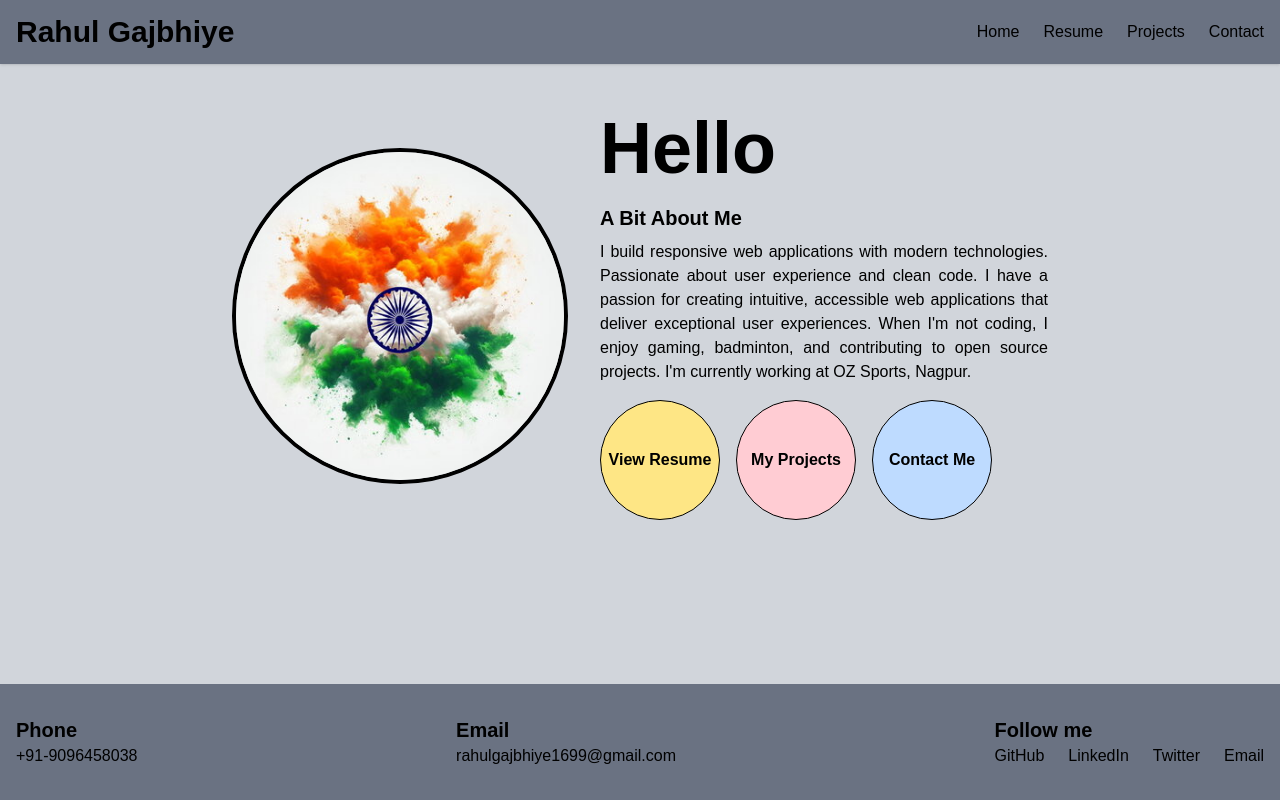
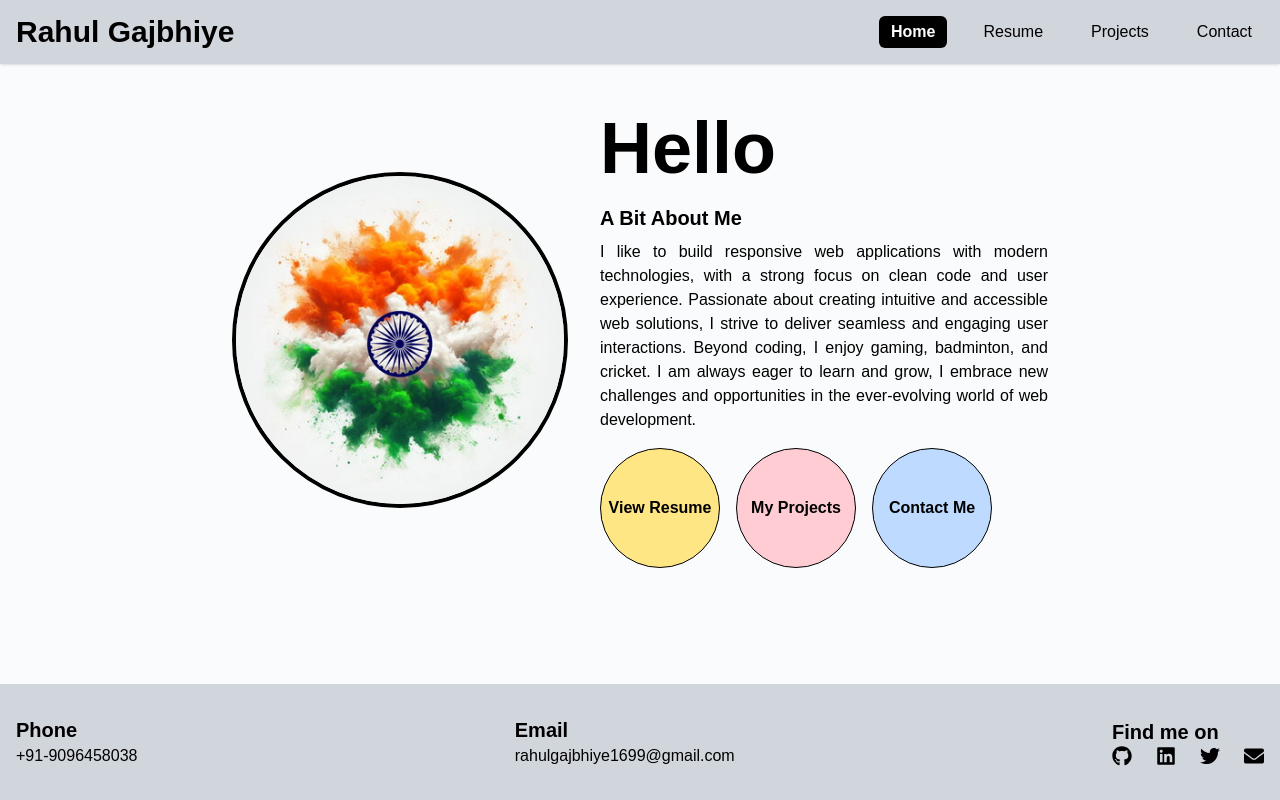
Before and after one commit to rahul-gajbhiye/next_test, a Next.js app: page / in a window 1280 px wide. Built offline with nearby package versions, Linux system fonts and the light colour scheme.

Commit message:
finalize projects section

```diff
--- a/src/app/globals.css
+++ b/src/app/globals.css
@@ -1,7 +1,7 @@
 @import "tailwindcss";
 
 :root {
-  --background: #d1d5db;
+  --background: #fafbfc;
   --foreground: #171717;
   --color-background: var(--background);
   --color-foreground: var(--foreground);
@@ -11,7 +11,7 @@
 
 @media (prefers-color-scheme: dark) {
   :root {
-    --background: #d1d5db;
+    --background: #fafbfc;
   }
 }
 
--- a/src/app/page.tsx
+++ b/src/app/page.tsx
@@ -22,28 +22,26 @@ export default function Home() {
           <h2 className="text-xl font-bold mb-2">A Bit About Me</h2>
 
           <p className='text-justify'>
-            I build responsive web applications with modern technologies.
-            Passionate about user experience and clean code. I have a passion for creating intuitive, accessible web applications that deliver
-            exceptional user experiences. When I'm not coding, I enjoy gaming, badminton, and contributing to open source
-            projects. I'm currently working at OZ Sports, Nagpur.
-          </p>
+            I like to build responsive web applications with modern technologies,
+            with a strong focus on clean code and user experience. Passionate about creating intuitive and accessible web solutions, I strive to deliver seamless and engaging user interactions.
+            Beyond coding, I enjoy gaming, badminton, and cricket. I am always eager to learn and grow, I embrace new challenges and opportunities in the ever-evolving world of web development.          </p>
           <div className="flex gap-4 mt-4">
             <Link
               href="/resume"
               className="w-30 h-30 border font-bold border-primary text-primary rounded-full flex items-center justify-center hover:bg-opacity-90 transition bg-amber-200"
-              >
+            >
               View Resume
             </Link>
             <Link
               href="/projects"
               className="w-30 h-30 border font-bold border-primary text-primary rounded-full flex items-center justify-center hover:bg-opacity-90 transition bg-rose-200"
-              >
+            >
               My Projects
             </Link>
             <Link
               href="/contact"
               className="w-30 h-30 border font-bold border-primary text-primary rounded-full flex items-center justify-center hover:bg-opacity-90 transition bg-blue-200"
-              >
+            >
               Contact Me
             </Link>
           </div>
--- a/src/app/projects/page.tsx
+++ b/src/app/projects/page.tsx
@@ -5,30 +5,12 @@ import Image from 'next/image'
 const projects = [
   {
     id: 1,
-    title: "E-commerce Platform",
-    description: "A full-featured e-commerce platform built with Next.js and Stripe integration.",
-    image: "/projects/ecommerce.jpg",
-    tags: ["Next.js", "Stripe", "TailwindCSS", "MongoDB"],
-    github: "https://github.com",
-    live: "https://example.com"
-  },
-  {
-    id: 2,
-    title: "Task Management App",
-    description: "A drag-and-drop task management application with team collaboration features.",
-    image: "/projects/taskapp.jpg",
-    tags: ["React", "Firebase", "Redux", "Styled Components"],
-    github: "https://github.com",
-    live: "https://example.com"
-  },
-  {
-    id: 3,
-    title: "Weather Dashboard",
-    description: "A weather dashboard that displays current and forecasted weather data from multiple APIs.",
-    image: "/projects/weather.jpg",
-    tags: ["JavaScript", "OpenWeather API", "Chart.js", "CSS Grid"],
-    github: "https://github.com",
-    live: "https://example.com"
+    title: "react-calculator",
+    description: "A simple calculator app built for quick and accurate calculations. A user-friendly calculator with a sleek interface and smooth functionality.",
+    image: "/calculator.jpg",
+    tags: ["react.js", "TailwindCSS"],
+    github: "https://github.com/rahul-gajbhiye/react-calculator",
+    try: "https://rahul-gajbhiye.github.io/react-calculator/"
   }
 ]
 
@@ -49,7 +31,7 @@ export default function Projects() {
               />
             </div>
 
-            <div className="p-6">
+            <div className="p-6 bg-blue-100">
               <h3 className="text-xl font-bold mb-2">{project.title}</h3>
               <p className="mb-4">{project.description}</p>
 
@@ -71,12 +53,12 @@ export default function Projects() {
                   Github Code
                 </a>
                 <a
-                  href={project.live}
+                  href={project.try}
                   target="_blank"
                   rel="noopener noreferrer"
                   className="flex items-center gap-1 text-primary hover:underline"
                 >
-                  Link for Live Demo
+                  Live Demo
                 </a>
               </div>
             </div>
--- a/src/app/resume/page.tsx
+++ b/src/app/resume/page.tsx
@@ -3,7 +3,7 @@
 export default function Resume() {
   return (
     <div className="container mx-auto py-20 px-70">
-      <div className="border-4 border-primary p-8 rounded-lg">
+      <div className="border-4 border-primary p-8 rounded-lg  bg-blue-100">
         <h1 className="text-4xl font-black mb-8 text-center">My Resume</h1>
 
         <section className="mb-10">
--- a/src/components/footer.tsx
+++ b/src/components/footer.tsx
@@ -1,7 +1,11 @@
+import { FaGithub } from "react-icons/fa";
+import { FaLinkedin } from "react-icons/fa";
+import { FaTwitter } from "react-icons/fa";
+import { FaEnvelope } from "react-icons/fa";
 
 export default function Footer() {
   return (
-    <footer className="bg-gray-500 text-black py-8">
+    <footer className="bg-gray-300 text-black py-8">
       <div className="container mx-auto px-4">
         <div className="flex flex-col md:flex-row justify-between items-center">
           {/* <div className="mb-4 md:mb-0">
@@ -17,19 +21,19 @@ export default function Footer() {
           </div>
 
           <div className="flex flex-col">
-          <div className="text-xl font-bold">Follow me</div>
+            <div className="text-xl font-bold">Find me on</div>
             <div className="flex space-x-6">
                 <a href="https://github.com/rahul-gajbhiye" target="_blank" rel="noopener noreferrer" aria-label="GitHub">
-            GitHub
+                <FaGithub className="text-xl hover:text-primary transition" />
                 </a>
               <a href="https://linkedin.com" target="_blank" rel="noopener noreferrer" aria-label="LinkedIn">
-            LinkedIn
+              <FaLinkedin className="text-xl hover:text-primary transition" />
               </a>
               <a href="https://twitter.com" target="_blank" rel="noopener noreferrer" aria-label="Twitter">
-            Twitter
+              <FaTwitter className="text-xl hover:text-primary transition" />
               </a>
-            <a href="mailto:rahulgajbhiye1699@gmail.com" aria-label="Email">
-            Email
+              <a href="mailto:rahulgajbhiye1699@gmail.com" target="_blank" rel="noopener noreferrer"  aria-label="Email">
+              <FaEnvelope className="text-xl hover:text-primary transition" />
               </a>
             </div>
           </div>
--- a/src/components/navbar.tsx
+++ b/src/components/navbar.tsx
@@ -3,6 +3,7 @@
 import Link from 'next/link'
 import { usePathname } from 'next/navigation'
 import { useState } from 'react'
+import { FaBars, FaTimes } from 'react-icons/fa'
 
 export default function Navbar() {
   const pathname = usePathname()
@@ -16,11 +17,11 @@ export default function Navbar() {
   ]
 
   return (
-    <header className="sticky top-0 z-10 bg-gray-500 shadow-sm">
+    <header className="sticky top-0 z-10 bg-gray-300 shadow-sm">
       <div className="container mx-auto px-4">
         <nav className="flex justify-between items-center h-16">
-          <Link href="/" className="text-3xl font-bold text-black">
-            Rahul Gajbhiye
+        <Link href="/" className="text-3xl font-bold text-black">
+        Rahul Gajbhiye
           </Link>
 
           {/* Desktop Navigation */}
@@ -29,8 +30,10 @@ export default function Navbar() {
               <Link
                 key={link.href}
                 href={link.href}
-                className={`hover:text-black transition ${
-                  pathname === link.href ? 'text-black font-medium' : ''
+                className={`px-3 py-1 rounded-md transition ${
+                  pathname === link.href
+                    ? 'text-white bg-black font-semibold'
+                    : 'text-black hover:text-white hover:bg-gray-700'
                 }`}
               >
                 {link.label}
@@ -44,7 +47,7 @@ export default function Navbar() {
             onClick={() => setIsMenuOpen(!isMenuOpen)}
             aria-label="Toggle menu"
           >
-            {isMenuOpen ? "Times" : "Bars"}
+            {isMenuOpen ? <FaTimes /> : <FaBars />}
           </button>
         </nav>
 
@@ -56,8 +59,10 @@ export default function Navbar() {
                 <Link
                   key={link.href}
                   href={link.href}
-                  className={`hover:text-black transition ${
-                    pathname === link.href ? 'text-black font-medium' : ''
+                  className={`block px-3 py-2 rounded-md transition ${
+                    pathname === link.href
+                      ? 'text-white bg-black font-semibold'
+                      : 'text-black hover:text-white hover:bg-gray-700'
                   }`}
                   onClick={() => setIsMenuOpen(false)}
                 >
```
Also changed, not shown: package.json (+6 -5 lines), public/calculator.jpg (added), 1 other file (tests, documents, lock files or other folders). Lines whose indentation alone changed are shown as unchanged.
